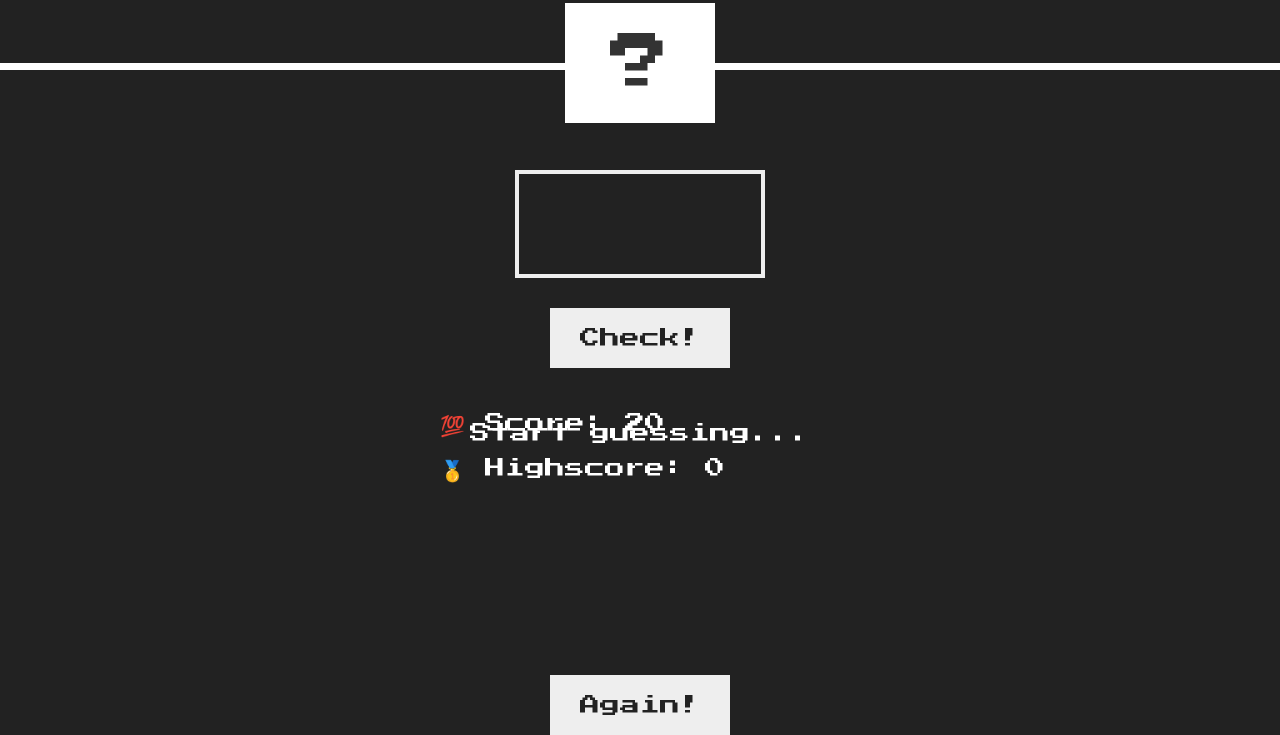
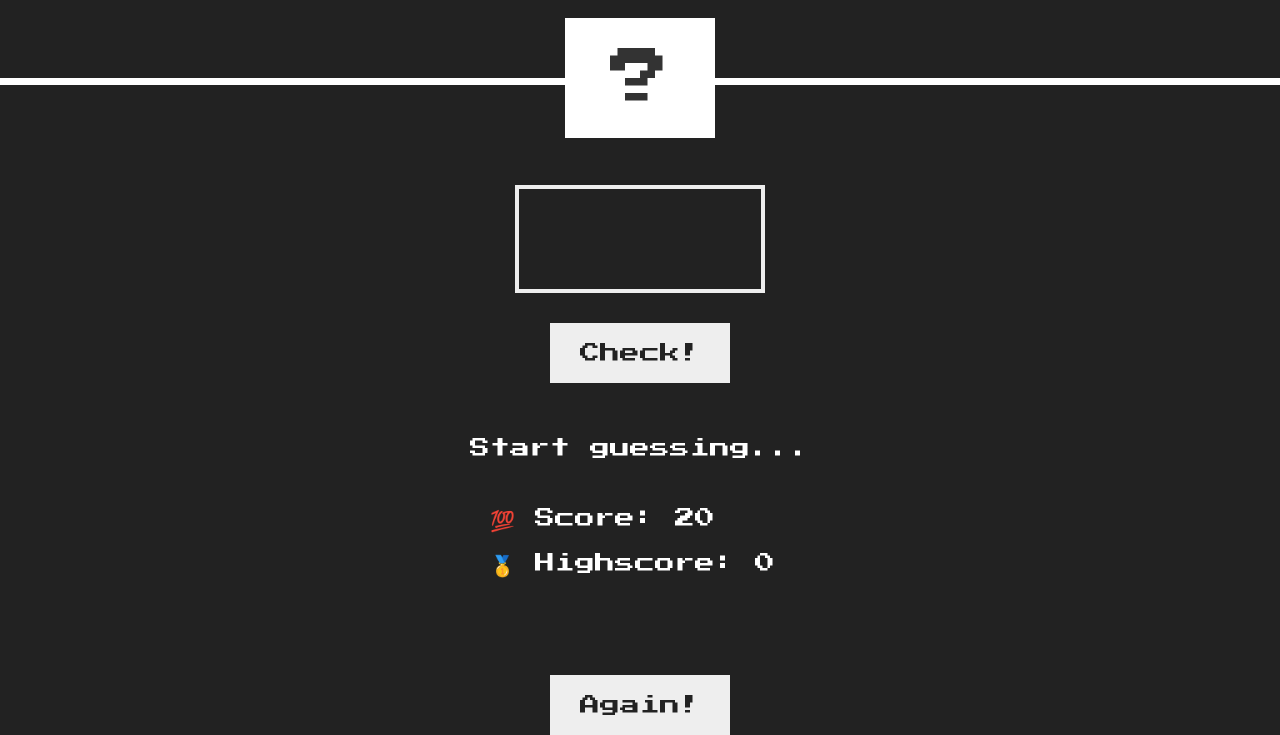
Before and after one commit to Cabraa11/BasiCgame, a plain HTML site: page index.html in a window 1280 px wide. Shown: the part 170-905 px from the top of the page. Drawn offline with Linux system fonts and the light colour scheme.

Commit message:
Update index.html

```diff
--- a/index.html
+++ b/index.html
@@ -8,27 +8,28 @@
     <title>Guess My Number!</title>
   </head>
   <body>
+    <p class="between">(Between 1 and 20)</p>
     <header>
       <h1>Guess My Number!</h1>
-      <p class="between">(Between 1 and 20)</p>
+
       <button class="btn again">Again!</button>
       <div class="number">?</div>
     </header>
-    <main>
+
     <section class="left">
       <input type="number" class="guess" />
       <button class="btn check">Check!</button>
     </section>
     <section class="right">
       <p class="message">Start guessing...</p>
-        <div class="score-and-highscore">
+      <div class="right-content-div">
         <p class="label-score">💯 Score: <span class="score">20</span></p>
         <p class="label-highscore">
           🥇 Highscore: <span class="highscore">0</span>
         </p>
       </div>
     </section>
-    </main>
+
     <script src="script.js"></script>
   </body>
 </html>
```
Lines whose indentation alone changed are shown as unchanged.
